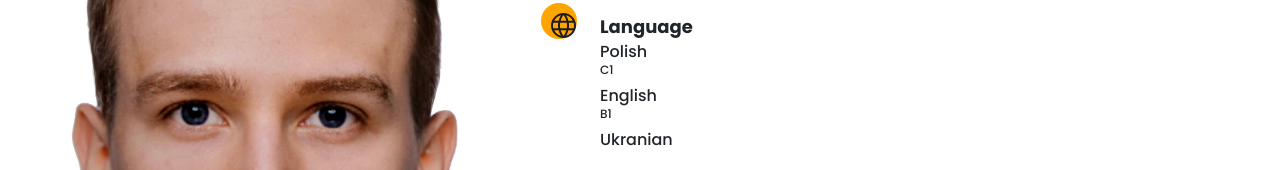
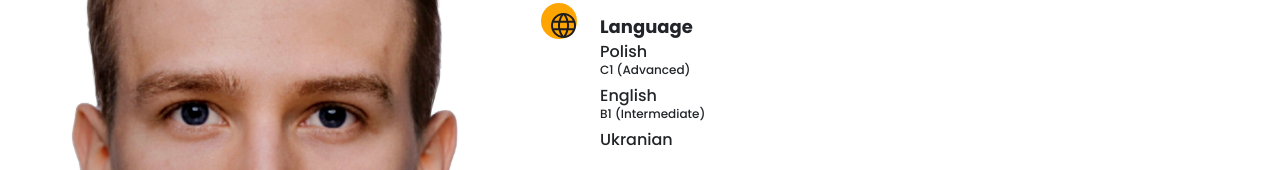
Before and after one commit to MaxStlmh/maxstlmh.github.io, a plain HTML site: page index.html in a window 1280 px wide. Shown: the part 1102-1272 px from the top of the page. Drawn offline with Linux system fonts and the light colour scheme; files whose address does not match are found by name.

Commit message:
Update index.html

```diff
--- a/index.html
+++ b/index.html
@@ -136,11 +136,11 @@
 
                             <div class="about__Polish">
                                 <div class="about__polish-text">Polish</div>
-                                <div class="polish_level title_fz12">C1</div>
+                                <div class="polish_level title_fz12">C1 (Advanced)</div>
                             </div>
                             <div class="about__English">
                                 <div class="about__english-text ">English</div>
-                                <div class="english_level title_fz12">B1</div>
+                                <div class="english_level title_fz12">B1 (Intermediate)</div>
                             </div>
                         <div class="about__Ukranian">Ukranian</div>
                         </div>
```
